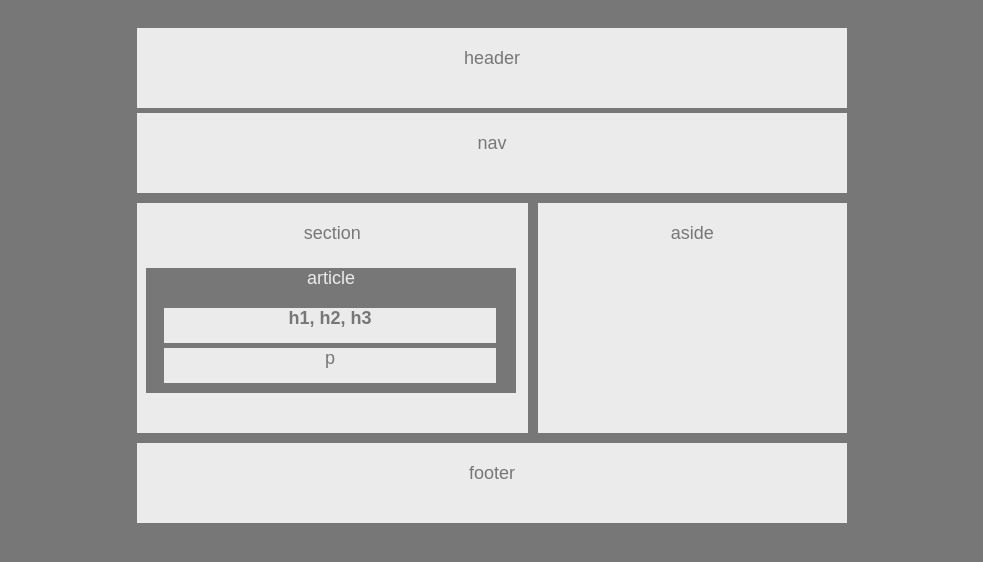
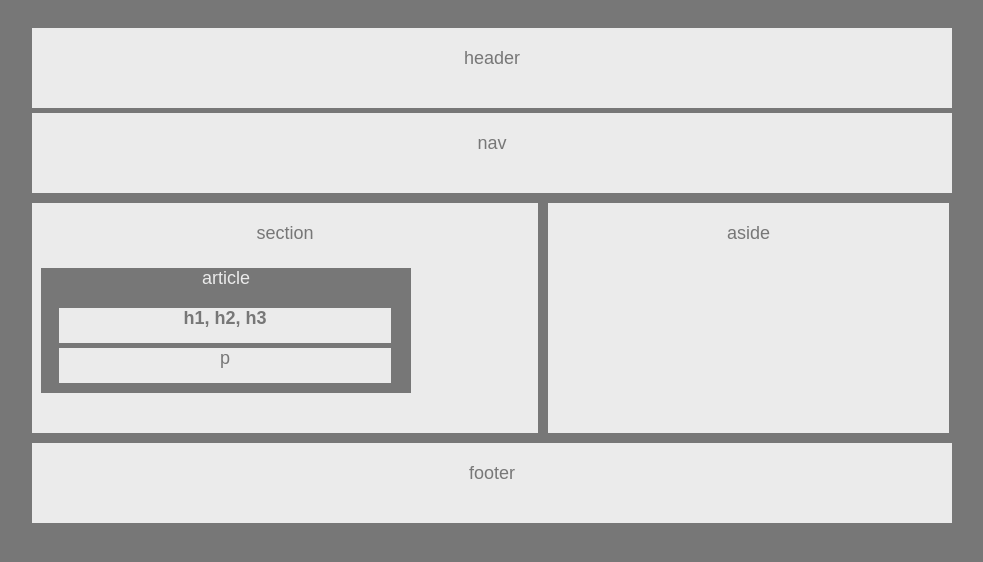
Before and after one commit to MichaelFKogan/HW-Wireframe, a plain HTML site: page index.html in a window 1280 px wide. Shown: the whole page, without its empty margins (148-1131 px from the left). Drawn offline with Linux system fonts and the light colour scheme.

Commit message:
Changed width of wrapper

```diff
--- a/style.css
+++ b/style.css
@@ -9,7 +9,7 @@
 }
 
 .wrapper {
-width: 750px;
+width: 960px;
 margin: 0 auto 0 auto;
 padding:20px;
 
```
